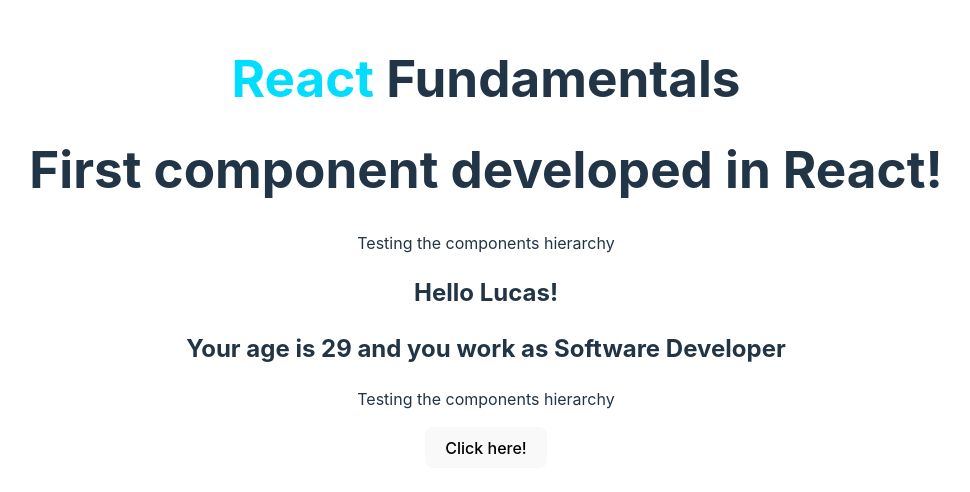
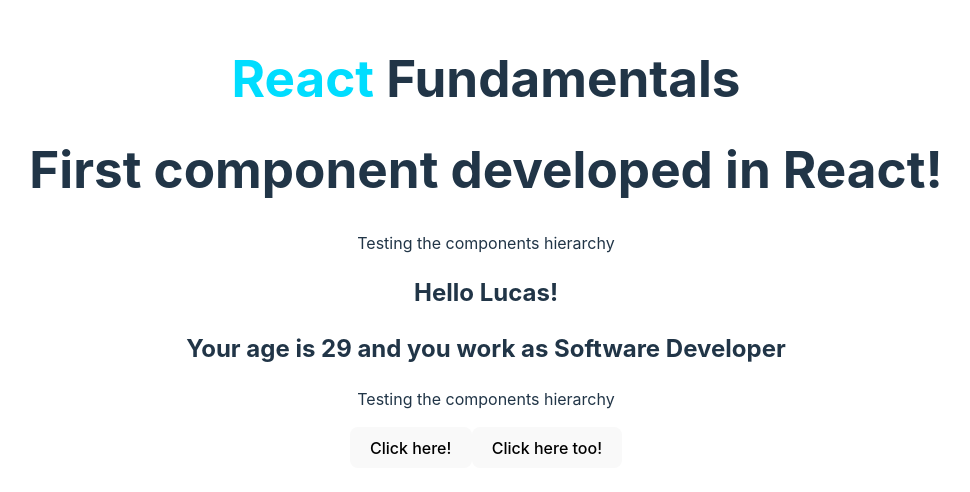
Before and after one commit to Lucas31394/React-Udemy, a React app in the folder reactFundamentals/ReactFundamentals/: page / in a window 1280 px wide. Shown: the part 158-650 px from the top of the page, without its empty margins (154-1124 px from the left). Built offline with nearby package versions, Linux system fonts and the light colour scheme; the HTML template or start-up script is replaced by a standard one.

Commit message:
functions on events

```diff
--- a/reactFundamentals/ReactFundamentals/src/components/Events.jsx
+++ b/reactFundamentals/ReactFundamentals/src/components/Events.jsx
@@ -8,6 +8,7 @@
         <div>
             <div>
                 <button onClick={handleMyEvent}>Click here!</button>
+                <button onClick={() => console.log("Clicked!")}>Click here too!</button>
             </div>
         </div>
     )
```
